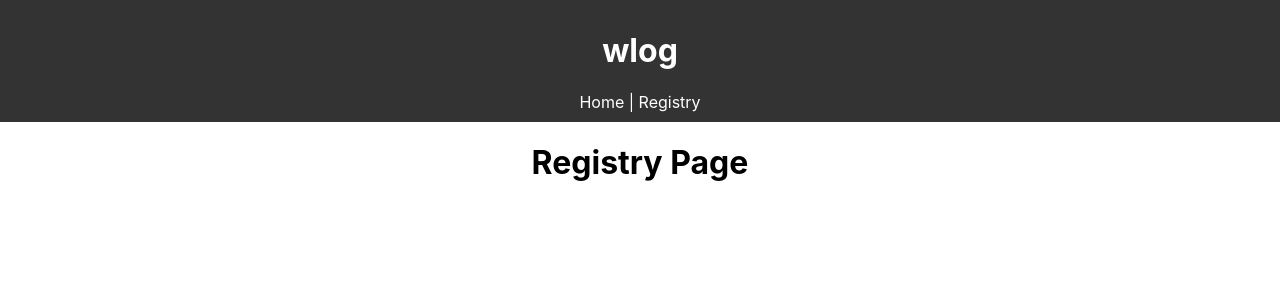
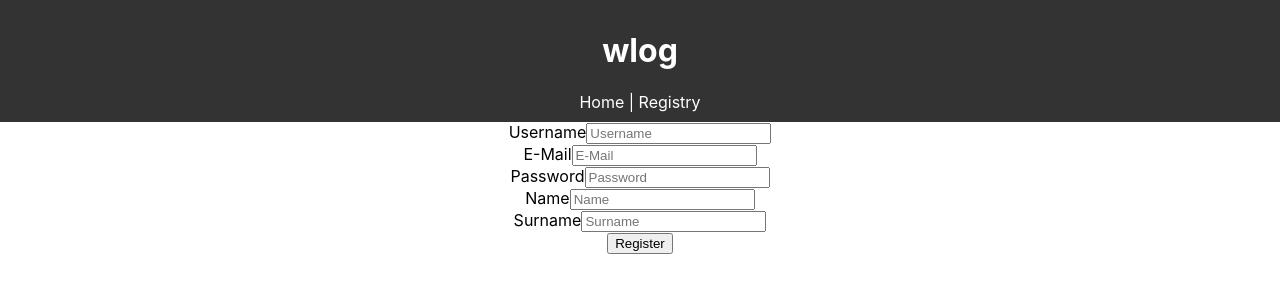
Before and after one commit to Cuzart/wlog-platform-react-flask, a React (Create React App) app in the folder frontend/: page /registry in a window 1280 px wide. Shown: the top 300 px of the page. Built offline with nearby package versions, Linux system fonts and the light colour scheme.

Commit message:
login/ register component

```diff
--- a/frontend/package.json
+++ b/frontend/package.json
@@ -6,6 +6,7 @@
     "@testing-library/jest-dom": "^4.2.4",
     "@testing-library/react": "^9.5.0",
     "@testing-library/user-event": "^7.2.1",
+    "axios": "^0.19.2",
     "react": "^16.13.1",
     "react-dom": "^16.13.1",
     "react-router-dom": "^5.2.0",
--- a/frontend/src/components/login.jsx
+++ b/frontend/src/components/login.jsx
@@ -1,27 +1,23 @@
 import React from "react";
 
 export class Login extends React.Component {
-  constructor(props) {
-    super(props);
-  }
-
   render() {
     return (
-      <div className="base-container" ref={this.props.containerRef}>
-        <div className="header">Login</div>
-        <div className="content">
-          <div className="form">
-            <div className="form-group">
+      <div>
+        <div>Login</div>
+        <div>
+          <div>
+            <div>
               <label htmlFor="username">Username</label>
               <input type="text" name="username" placeholder="username" />
             </div>
-            <div className="form-group">
+            <div>
               <label htmlFor="password">Password</label>
               <input type="password" name="password" placeholder="password" />
             </div>
           </div>
         </div>
-        <div className="footer">
+        <div>
           <button type="button" className="btn">
             Login
           </button>
--- a/frontend/src/components/pages/Registry.jsx
+++ b/frontend/src/components/pages/Registry.jsx
@@ -1,11 +1,90 @@
 import React from "react";
+//import axios from "axios";
 
-function Registry() {
-  return (
-    <React.Fragment>
-      <h1>Registry Page</h1>
-    </React.Fragment>
-  );
+class Registry extends React.Component {
+  constructor(props) {
+    super(props);
+    this.state = {
+      username: "",
+      email: "",
+      password: "",
+      name: "",
+      surname: "",
+      changed: false,
+    };
+  }
+
+  // sends state object to REST API
+  handleSubmit = (event) => {
+    event.preventDefault();
+    let user = this.state;
+    console.log(user);
+    //axios.post("api:5000/registry", user).then((res) => console.log(res));
+  };
+
+  // updates state object when form is changed
+  handleChange = (event) => {
+    let nam = event.target.name;
+    let val = event.target.value;
+    this.setState({ [nam]: val });
+    this.setState({ changed: true });
+  };
+
+  // register form
+  render() {
+    return (
+      <form onSubmit={this.handleSubmit}>
+        <div>
+          <label htmlFor="username">Username</label>
+          <input
+            type="text"
+            placeholder="Username"
+            name="username"
+            onChange={this.handleChange}
+          />
+        </div>
+        <div>
+          <label htmlFor="email">E-Mail</label>
+          <input
+            type="text"
+            placeholder="E-Mail"
+            name="email"
+            onChange={this.handleChange}
+          />
+        </div>
+        <div>
+          <label htmlFor="password">Password</label>
+          <input
+            type="text"
+            placeholder="Password"
+            name="password"
+            onChange={this.handleChange}
+          />
+        </div>
+        <div>
+          <label htmlFor="name">Name</label>
+          <input
+            type="text"
+            placeholder="Name"
+            name="name"
+            onChange={this.handleChange}
+          />
+        </div>
+        <div>
+          <label htmlFor="surname">Surname</label>
+          <input
+            type="text"
+            placeholder="Surname"
+            name="surname"
+            onChange={this.handleChange}
+          />
+        </div>
+        <div>
+          <button type="submit"> Register</button>
+        </div>
+      </form>
+    );
+  }
 }
 
 export default Registry;
```
Also changed, not shown: frontend/src/components/register.jsx (renamed from frontend/src/test/register.jsx), 1 other file (tests, documents, lock files or other folders).
